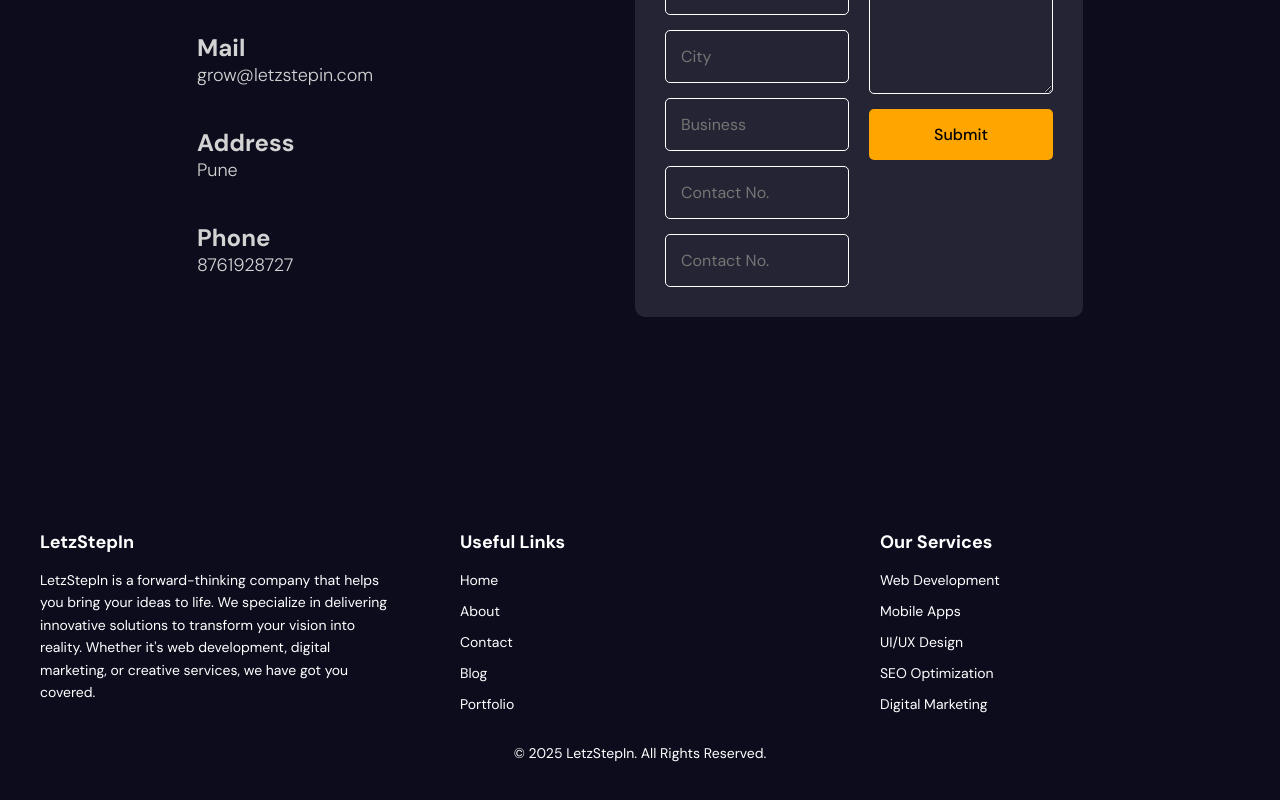
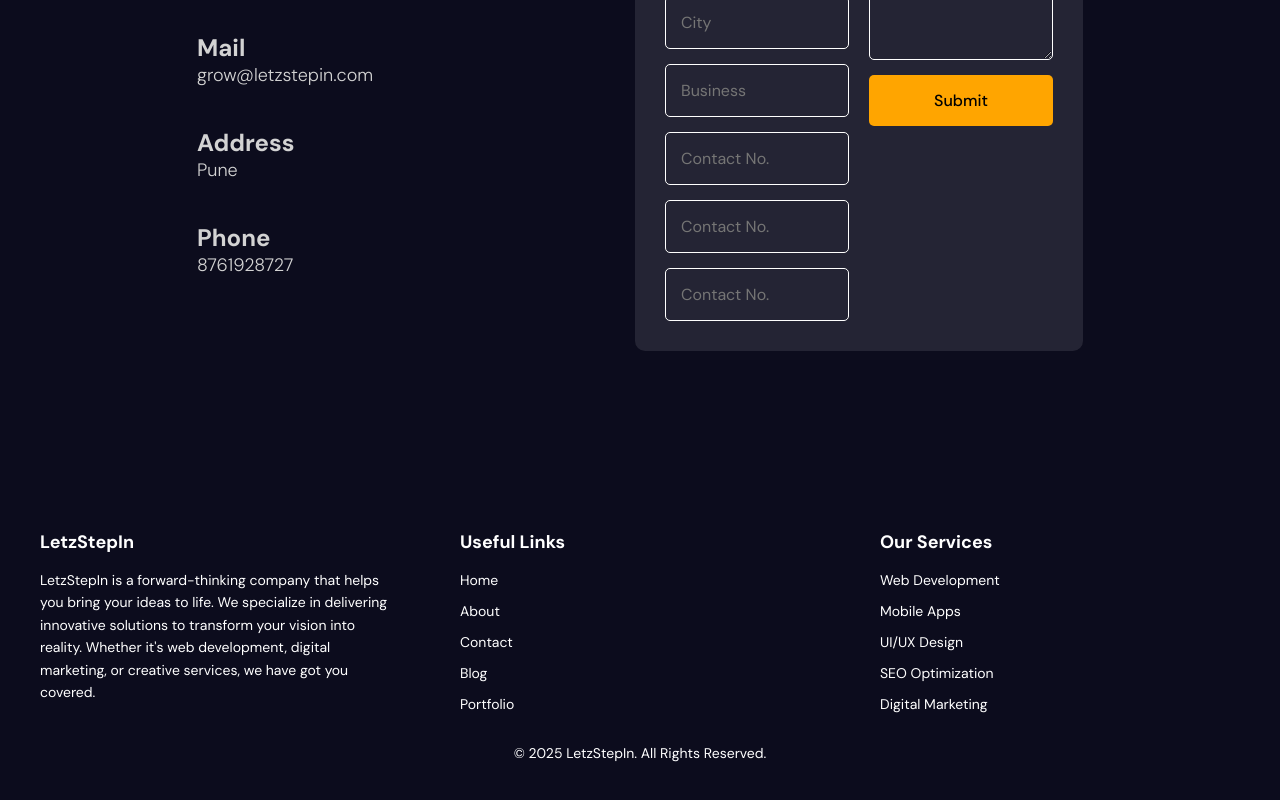
Before and after one commit to rahulthakurofficial/Virtual_Letzstepin, a React (Vite) app in the folder frontend/: page / in a window 1280 px wide. Shown: the part 4891-5691 px from the top of the page. Built offline with nearby package versions, Linux system fonts and the light colour scheme.

Commit message:
Testing auto deployment

```diff
--- a/frontend/src/components/contact/Contact.jsx
+++ b/frontend/src/components/contact/Contact.jsx
@@ -61,6 +61,7 @@ const Contact = () => {
                         <input type="text" name="business" placeholder="Business" />
                         <input type="number" name="contactNo" placeholder="Contact No." min="0" />
                         <input type="number" name="contactNo" placeholder="Contact No." min="0" />
+                        <input type="number" name="contactNo" placeholder="Contact No." min="0" />
 
                     </div>
                     <div className="messageGroup">
```
